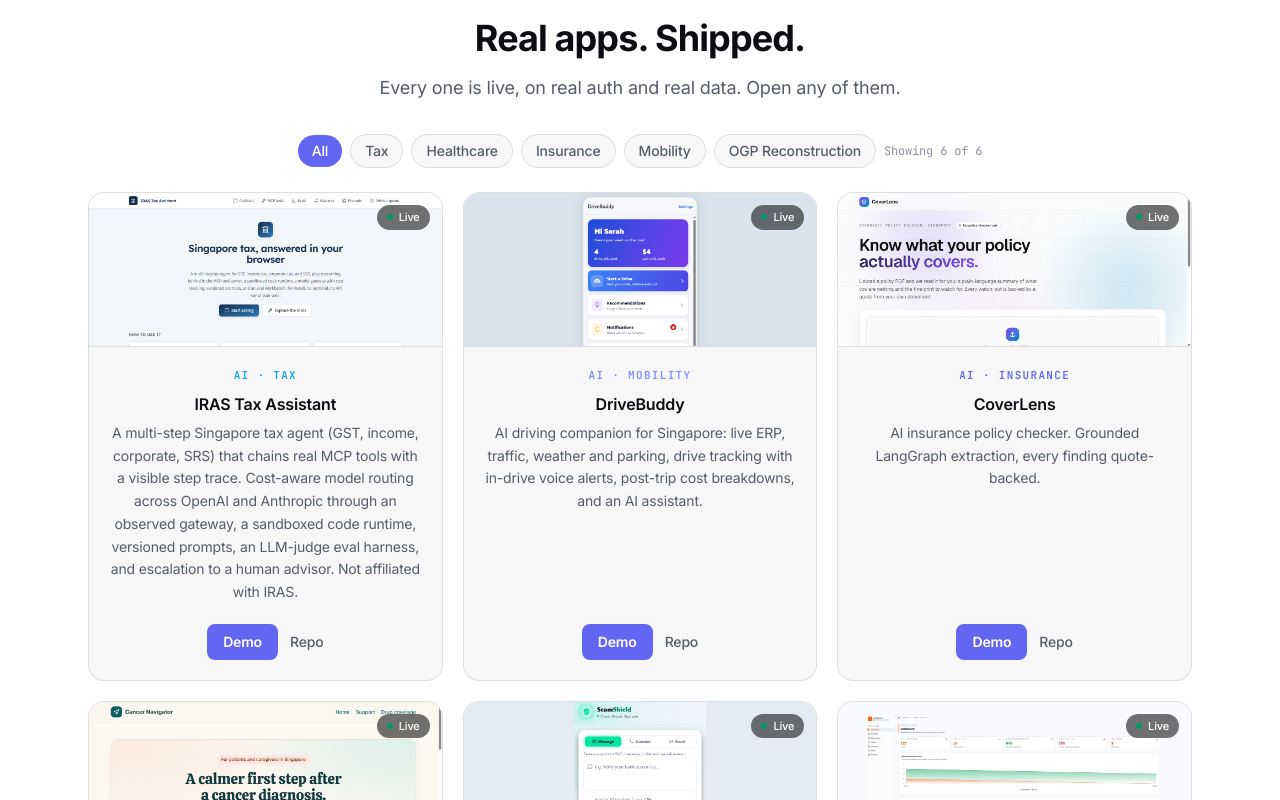
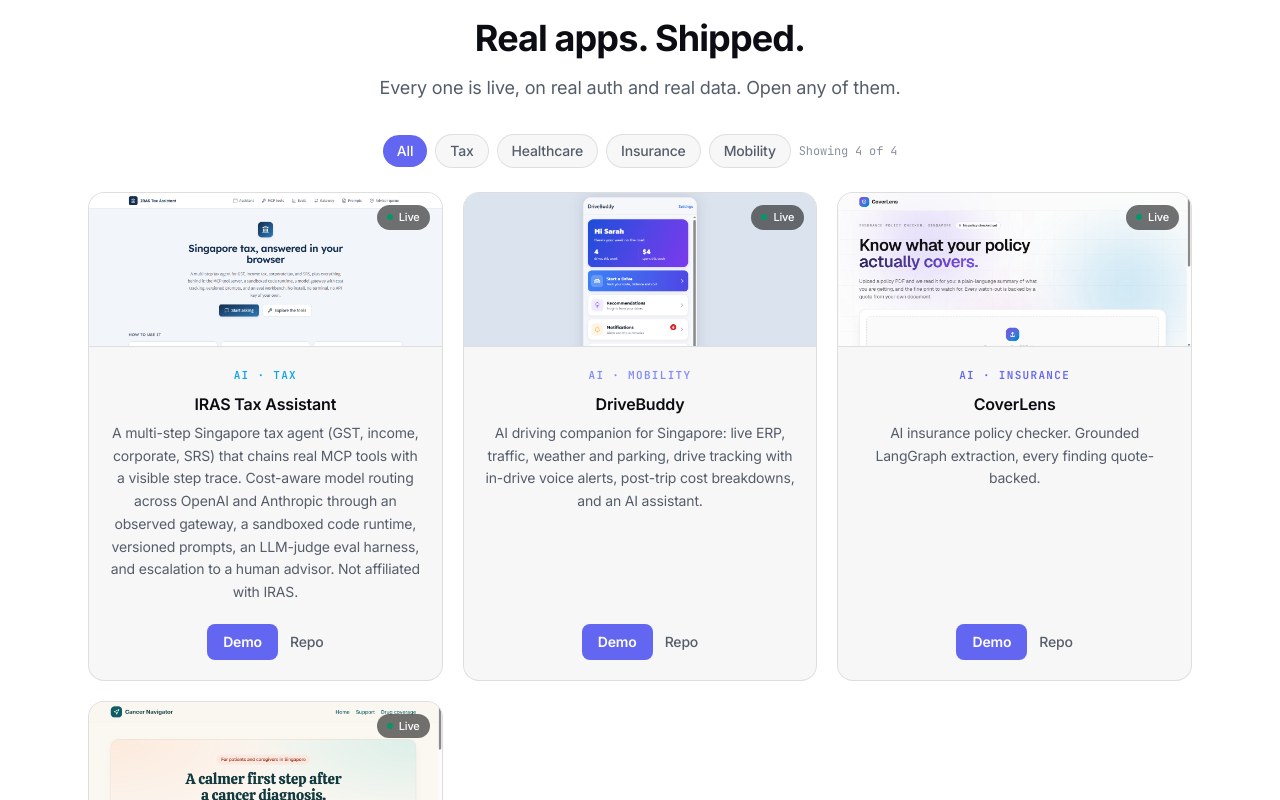
Before and after one commit to elleskay/platform-site, a Next.js app: page /platform-site/ in a window 1280 px wide. Shown: the part 3420-4220 px from the top of the page. Built offline with nearby package versions, Linux system fonts and the light colour scheme.

Commit message:
content: update app gallery

```diff
--- a/app/components/Gallery.tsx
+++ b/app/components/Gallery.tsx
@@ -5,8 +5,6 @@
 import coverShot from "../shots/coverlens.png";
 import irasShot from "../shots/iras.png";
 import cancerShot from "../shots/cancer.png";
-import scamShot from "../shots/scamshield.png";
-import armouryShot from "../shots/armoury.png";
 import driveShot from "../shots/drivebuddy.png";
 
 const APPS = [
@@ -14,11 +12,9 @@
   { name: "DriveBuddy", cat: "Mobility", tag: "AI · Mobility", color: "#818cf8", note: "AI driving companion for Singapore: live ERP, traffic, weather and parking, drive tracking with in-drive voice alerts, post-trip cost breakdowns, and an AI assistant.", live: "https://elleskay.github.io/drivebuddy/", repo: "https://github.com/elleskay/drivebuddy", shot: driveShot },
   { name: "CoverLens", cat: "Insurance", tag: "AI · Insurance", color: "var(--color-accent)", note: "AI insurance policy checker. Grounded LangGraph extraction, every finding quote-backed.", live: "https://coverlens.soonkeong.dev", repo: "https://github.com/elleskay/insurance-dashboard", shot: coverShot },
   { name: "Cancer Navigator", cat: "Healthcare", tag: "Healthcare", color: "var(--color-violet)", note: "Plain-language roadmaps by cancer type for newly diagnosed patients in Singapore, with instant Cancer Drug List coverage lookup.", live: "https://cancer.soonkeong.dev", repo: "https://github.com/elleskay/cancer-navigator", shot: cancerShot },
-  { name: "ScamShield (Unofficial)", cat: "OGP Reconstruction", tag: "OGP Reconstruction", color: "var(--color-ok)", note: "Check a message, number, or email for an instant verdict, report scams, and watch a reviewer verify them. Rebuilt from OGP's public product updates to understand how they approach the problem. Not affiliated with OGP.", live: "https://elleskay.github.io/scamshield/", repo: "https://github.com/elleskay/scamshield", shot: scamShot },
-  { name: "Armoury (Unofficial)", cat: "OGP Reconstruction", tag: "OGP Reconstruction", color: "#d97706", note: "Digital equipment checklists for frontline agencies, with an HQ readiness dashboard. Rebuilt from OGP's public product updates to understand how they approach the problem. Not affiliated with OGP.", live: "https://armoury.soonkeong.dev", repo: "https://github.com/elleskay/armoury", shot: armouryShot },
 ];
 
-const CATS = ["All", "Tax", "Healthcare", "Insurance", "Mobility", "OGP Reconstruction"];
+const CATS = ["All", "Tax", "Healthcare", "Insurance", "Mobility"];
 
 export default function Gallery() {
   const [cat, setCat] = useState("All");
```
Also changed, not shown: app/shots/armoury.png (deleted), app/shots/scamshield.png (deleted).
